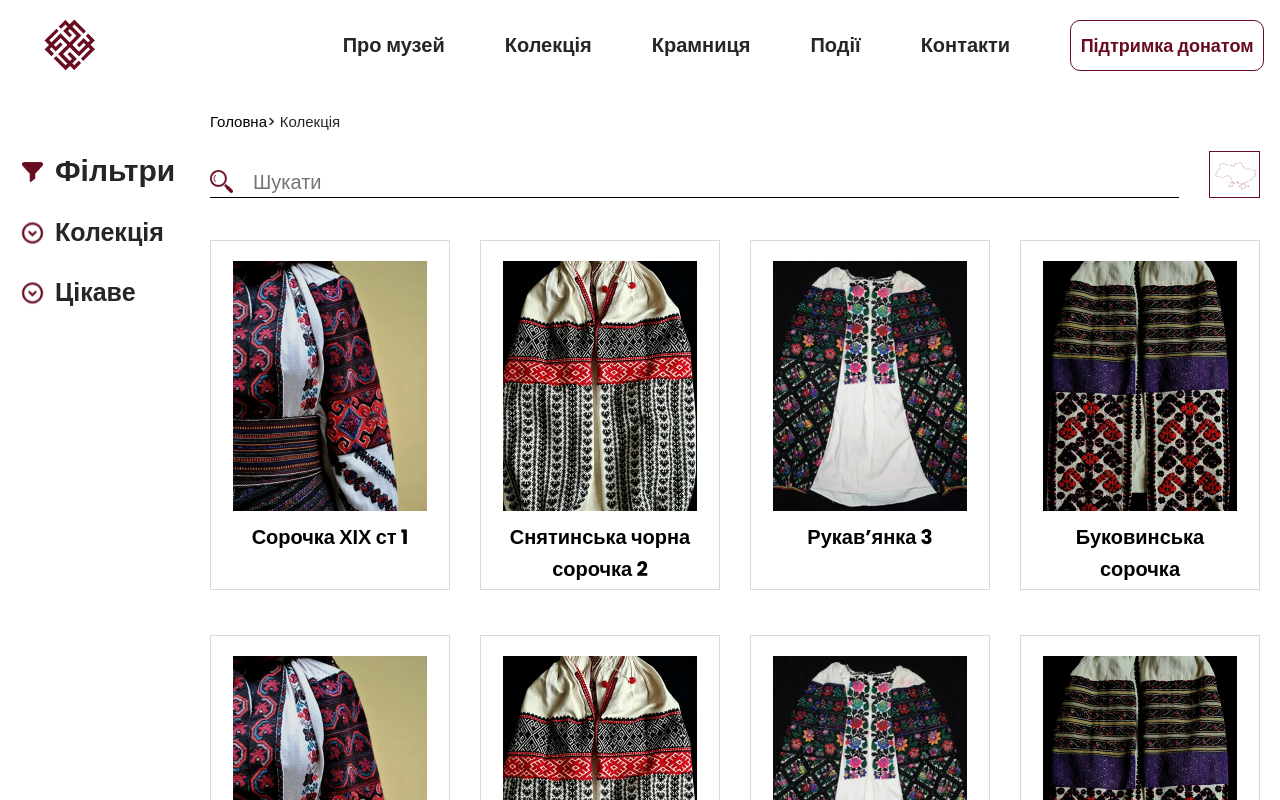
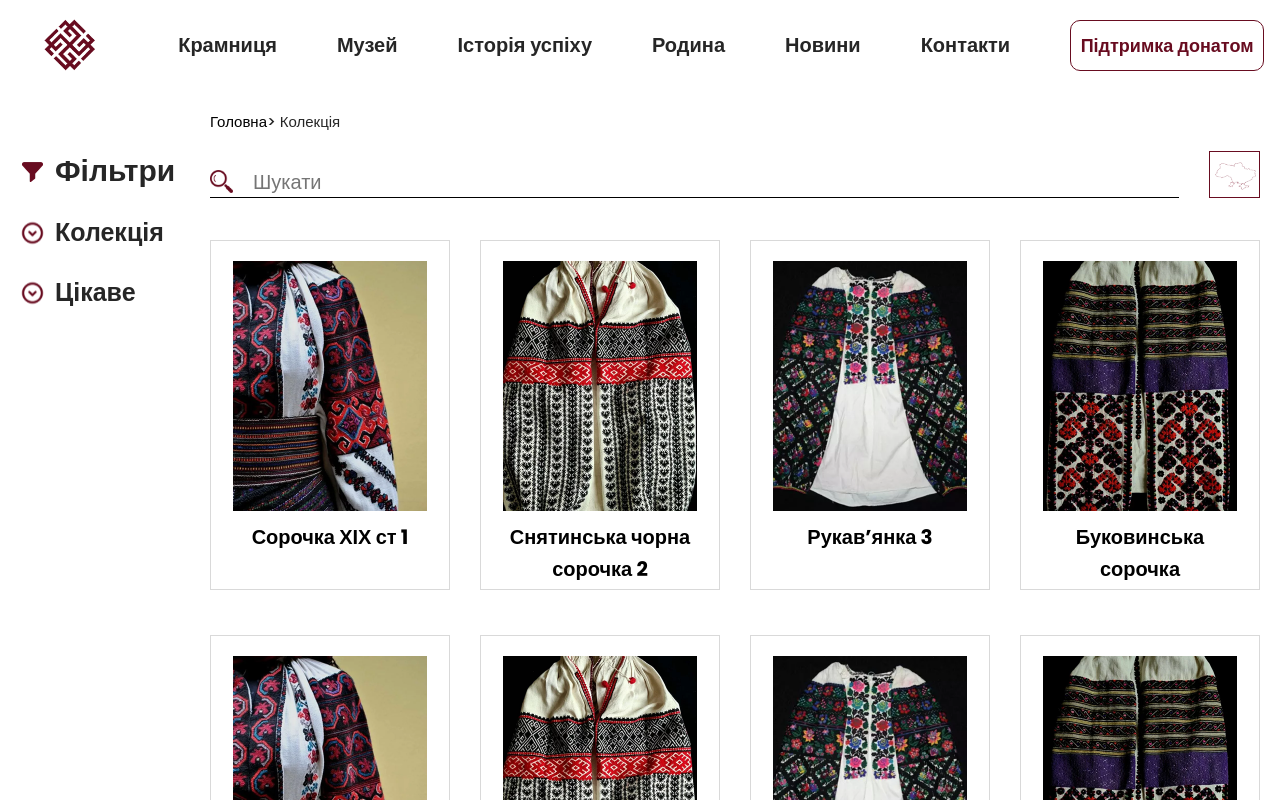
Before and after one commit to sofibrezden/shymchuk_space, a React (Create React App) app in the folder frontend/: page /collection in a window 1280 px wide. Shown: the top 800 px of the page. Built offline with nearby package versions, Linux system fonts and the light colour scheme.

Commit message:
corrected headers list

```diff
--- a/frontend/src/components/layouts/MainLayout/Header/Header.tsx
+++ b/frontend/src/components/layouts/MainLayout/Header/Header.tsx
@@ -11,10 +11,11 @@ function Header() {
       <img src={Logo} alt="Logo" onClick={() => window.location.href = '/'}
            style={{ cursor: 'pointer' }}/>
       <div className={`${styles.links} ${isMenuOpen ? styles.open : ""}`}>
-        <a href="/about-museum">Про музей</a>
-        <a href="/collection">Колекція</a>
         <a href="#">Крамниця</a>
-        <a href="#">Події</a>
+        <a href="/about-museum">Музей</a>
+        <a href="#">Історія успіху</a>
+        <a href="#">Родина</a>
+        <a href="#">Новини</a>
         <a href="#">Контакти</a>
         <Button variant="Outlined">Підтримка донатом</Button>
       </div>
```
